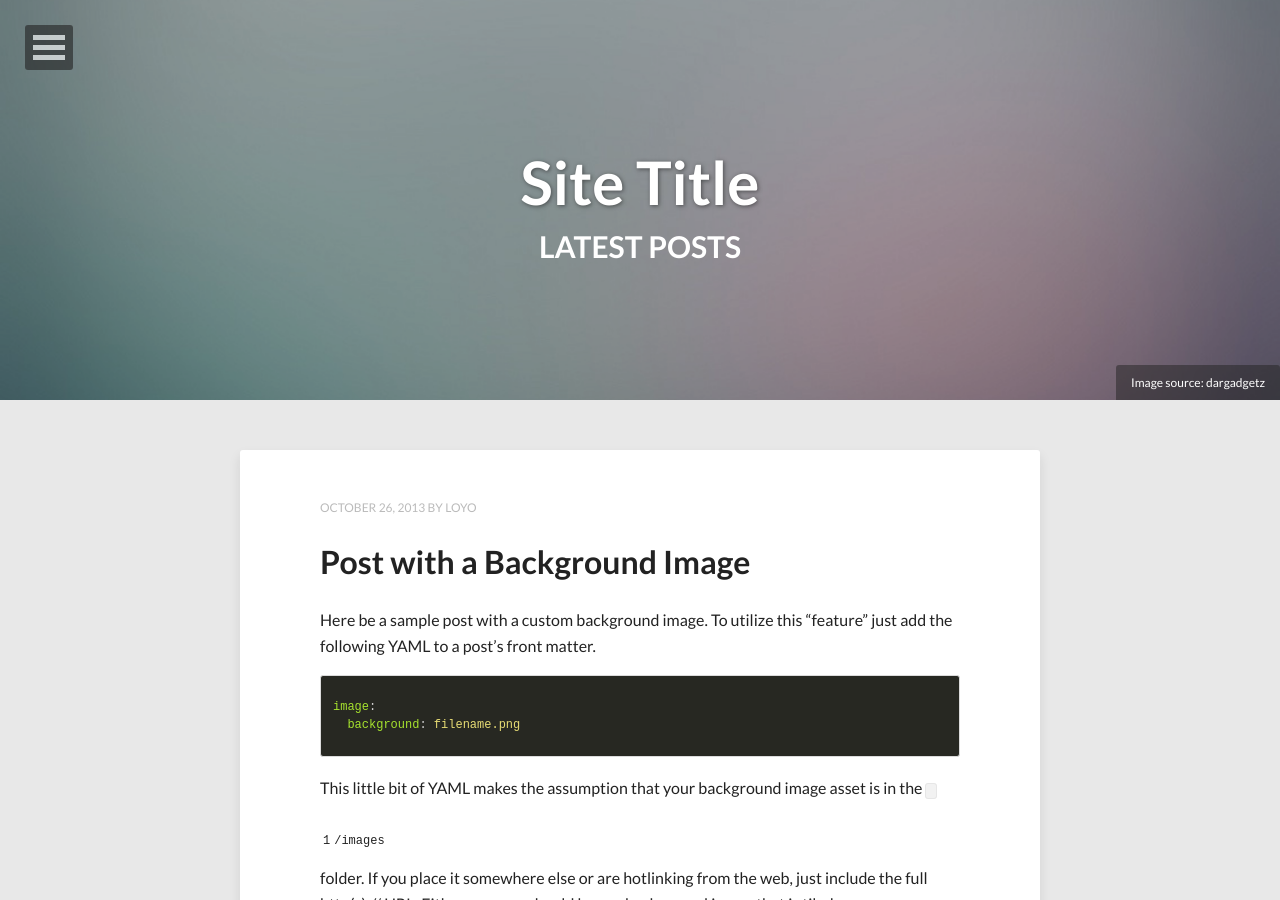
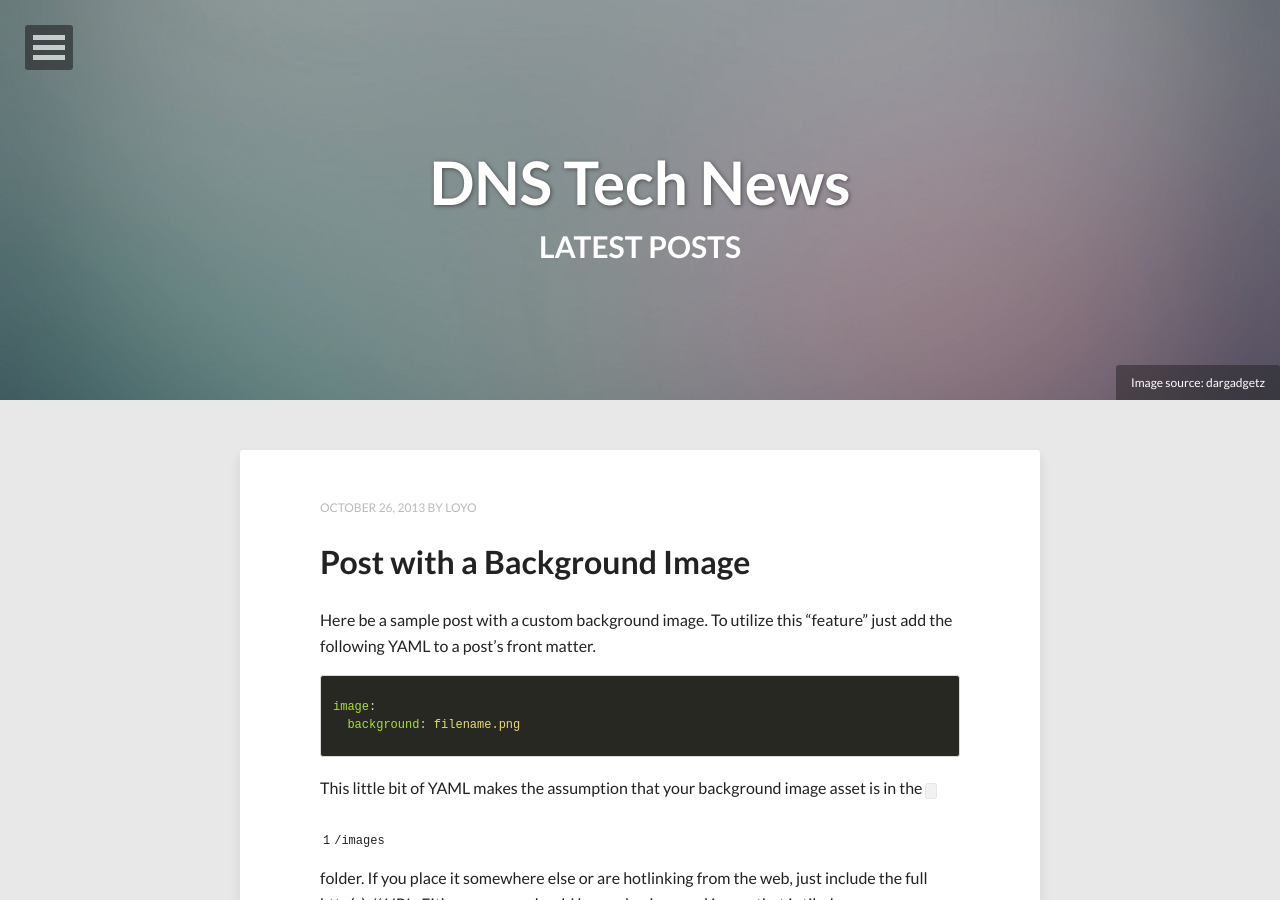
Before and after one commit to loyo-tw/loyo-tw.github.io, a Jekyll site: the page built from index.html, in a window 1280 px wide and 900 px high. Built offline with Jekyll 4.4.1, drawn with Linux system fonts in a browser that asks for light colours; nearby versions of some CDN libraries; the list of posts is cut into pages by our own code.

Commit message:
DNS Tech News

```diff
--- a/_config.yml
+++ b/_config.yml
@@ -1,5 +1,5 @@
-title:            Site Title
-description:      Describe your website here.
+title:            DNS Tech News
+description:      All about Domain Name System.
 disqus_shortname:
 #Your site's domain goes here. Leave localhost server or blank when working locally.
 url:              http://loyo-tw.github.io
```
